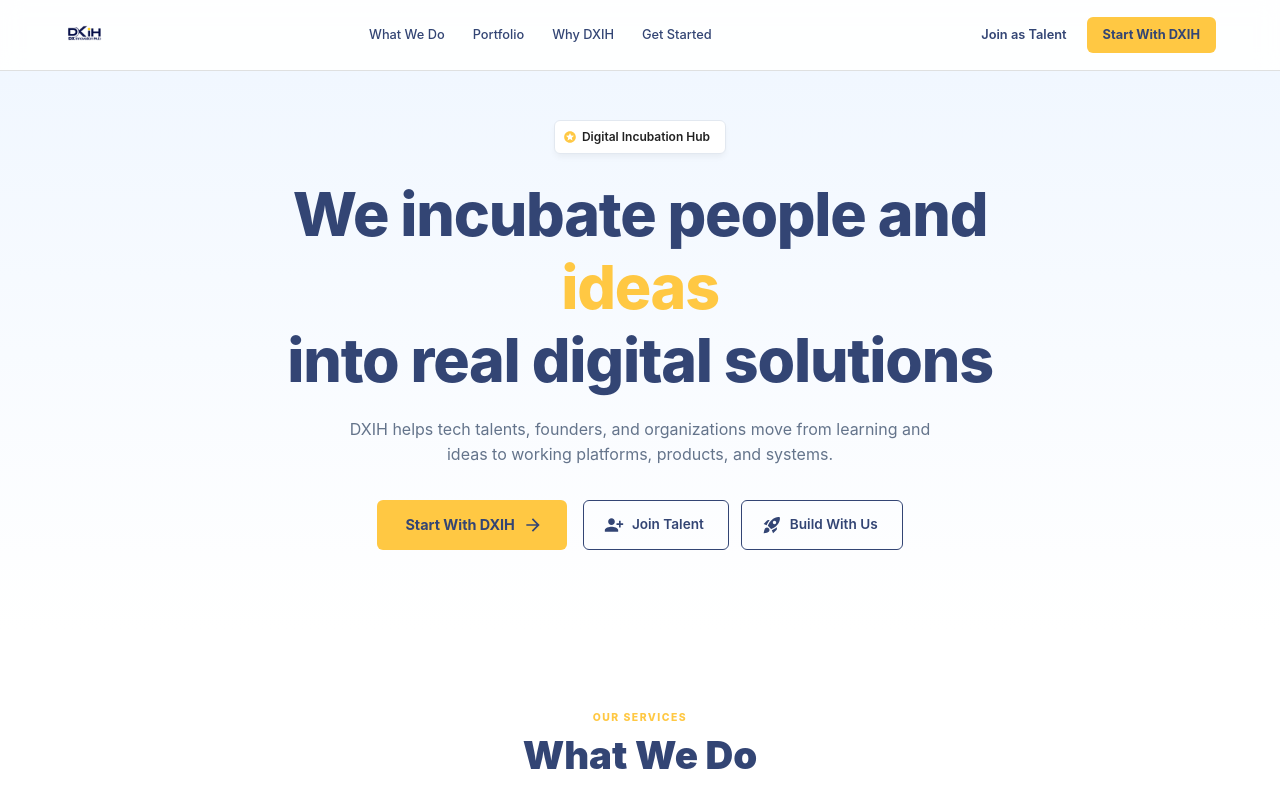
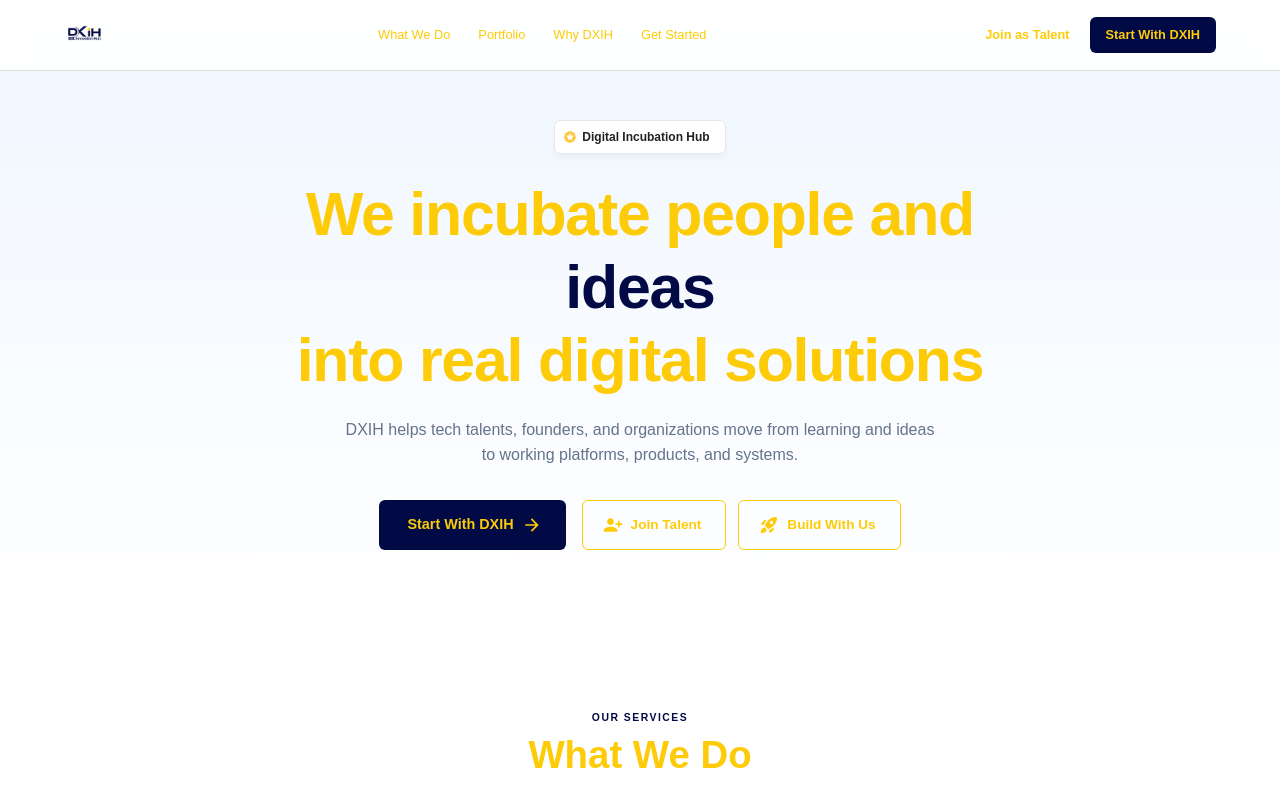
Before and after one commit to dxih/dxinnovationshub_web, a React (Vite) app: page / in a window 1280 px wide. Shown: the top 791 px of the page. Built offline with nearby package versions, Linux system fonts and the light colour scheme.

Commit message:
Update theme colors and typography settings

```diff
--- a/src/theme.ts
+++ b/src/theme.ts
@@ -2,16 +2,16 @@
 
 export const theme = createTheme({
   palette: {
-    primary: { main: '#FFC843' },       // keep your yellow accent
-    secondary: { main: '#334574' },     // lighter navy blue
-    background: { default: '#F8FAFC', paper: '#ffffff' },
+    primary: { main: '#010A45' },      // Dxih primary blue
+    secondary: { main: '#FDCB07' },    // Dxih primary yellow
+    background: { default: '#F8FAFC', paper: '#FFFFFF' },
   },
   typography: {
-    fontFamily: "'Inter', sans-serif",
-    h1: { fontWeight: 800, color: '#334574' }, // update headings too
-    h2: { fontWeight: 700, color: '#334574' },
+    fontFamily: "'Poppins', sans-serif",
+    h1: { fontWeight: 800, color: '#010A45' },
+    h2: { fontWeight: 700, color: '#010A45' },
   },
   shape: {
-    borderRadius: 2 // global border radius
+    borderRadius: 2,
   },
 });
```
